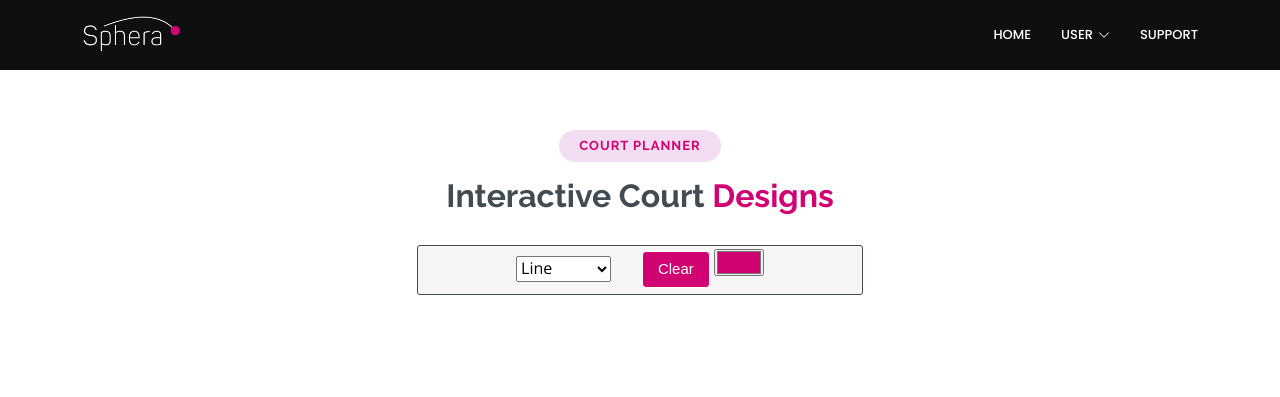
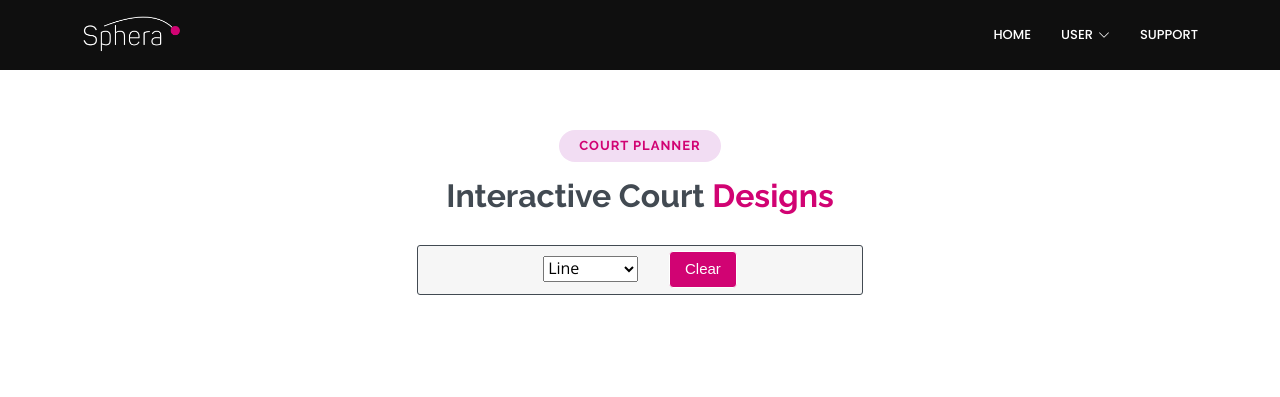
Before and after one commit to bu5to/SOFT7003-G2, a Flask app: page /courtplanner in a window 1280 px wide. Shown: the top 397 px of the page. Run offline with Flask 2, Linux system fonts and the light colour scheme; some libraries are stand-ins or nearby versions.

Commit message:
Update courtplanner.html

```diff
--- a/templates/courtplanner.html
+++ b/templates/courtplanner.html
@@ -28,7 +28,6 @@
         <button type="button" class="button" id="clear" value="Clear">
           Clear
         </button>
-        <input type="color" id="head" name="head" value="#d10373" />
       </div>
     </div>
   </div>
```
